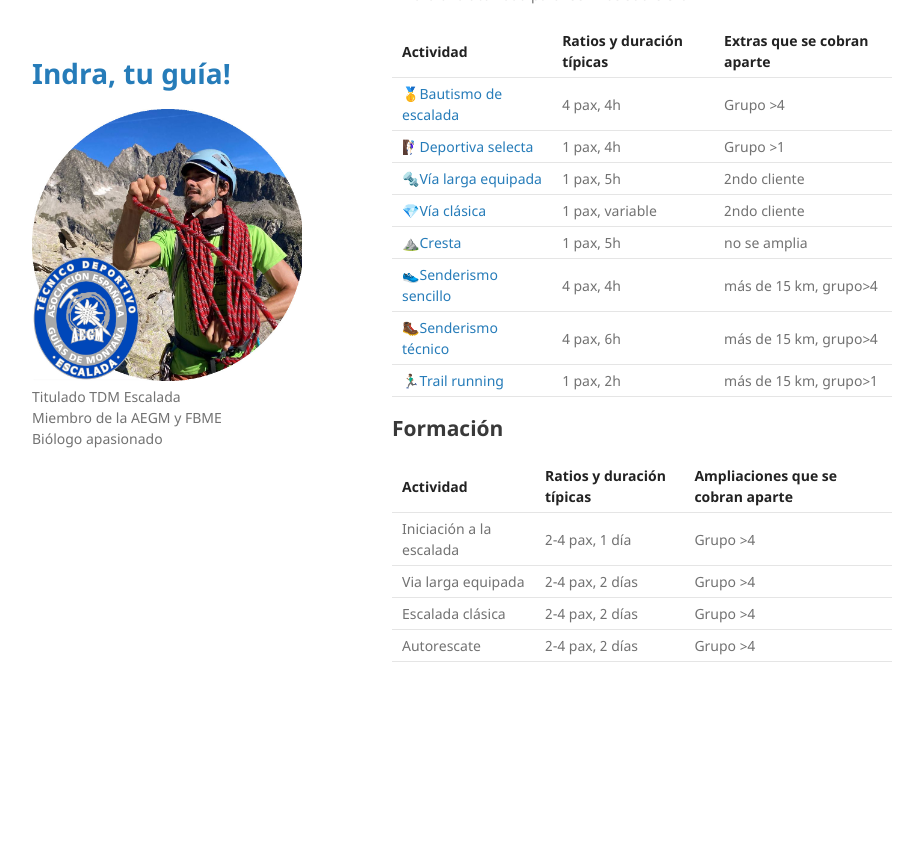
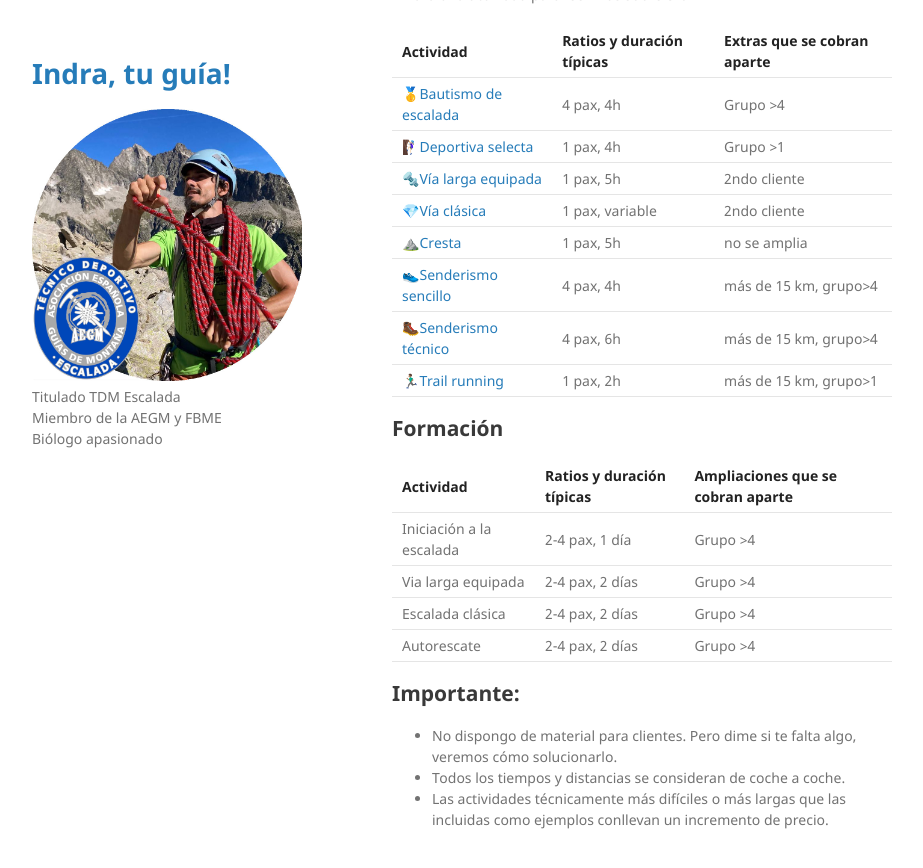
Before and after one commit to indradecastro/MountainGuide, a Jekyll site: the page built from index.md, in a window 1280 px wide and 900 px high, scrolled down 535 px. Shown: the top 868 px of the window, without its empty margins (178-1101 px from the left). Built offline with Jekyll 4.4.1, drawn with Linux system fonts in a browser that asks for light colours; emoji names are drawn with the system emoji font; before the commit the page ends 1267 px from its top, so only the background shows below that.

Commit message:
include material disclaimer

```diff
--- a/index.md
+++ b/index.md
@@ -22,7 +22,7 @@ Pincha una actividad para leer más sobre ella
 
 | **Actividad**                                         | **Ratios y duración típicas** | **Extras que se cobran aparte** |
 | ----------------------------------------------------- | ----------------------------- | ------------------------------- |
-| [🥇Bautismo de escalada](./bautismo.md)   | 4 pax, 4h                     | Grupo >4                        |
+| [🥇Bautismo de escalada](./bautismo.md)               | 4 pax, 4h                     | Grupo >4                        |
 | [🧗🏻‍♀️Deportiva selecta](./deportiva-selecta.md)         | 1 pax, 4h                     | Grupo >1                        |
 | [🔩Vía larga equipada](./vía-larga-equipada.md)       | 1 pax, 5h                     | 2ndo cliente                    |
 | [💎Vía clásica](./vía-clásica.md)                     | 1 pax, variable               | 2ndo cliente                    |
@@ -39,3 +39,8 @@ Pincha una actividad para leer más sobre ella
 | Via larga equipada       | 2-4 pax, 2 días               | Grupo >4                              |
 | Escalada clásica         | 2-4 pax, 2 días               | Grupo >4                              |
 | Autorescate              | 2-4 pax, 2 días               | Grupo >4                              |
+
+## Importante:
+*	No dispongo de material para clientes. Pero dime si te falta algo, veremos cómo solucionarlo.
+*	Todos los tiempos y distancias se consideran de coche a coche.
+* 	Las actividades técnicamente más difíciles o más largas que las incluidas como ejemplos conllevan un incremento de precio.
```
Also changed, not shown: senderismo-sencillo.md (added, +17 -0 lines).
